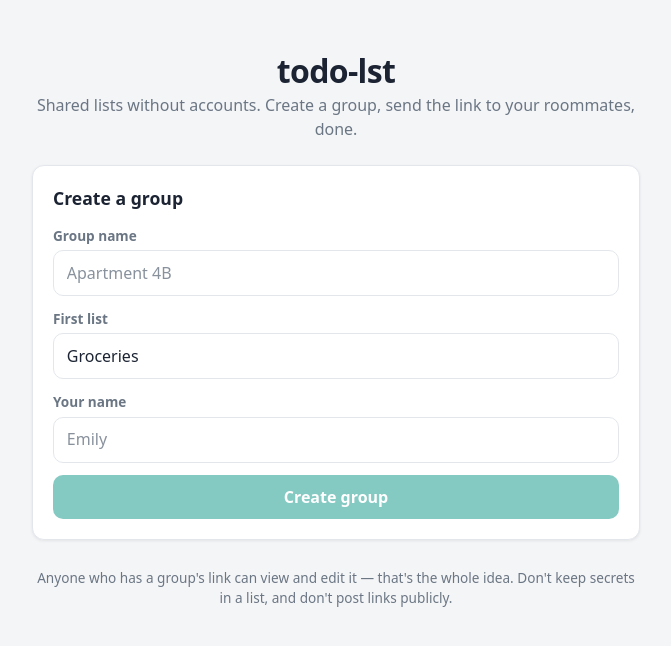
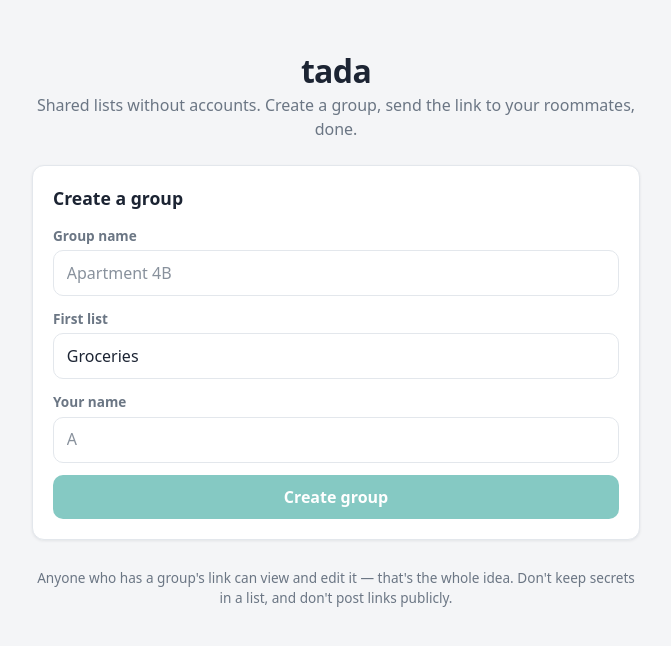
Before and after one commit to ezxzeng/tada, a SvelteKit app: page / in a window 1280 px wide. Shown: the top 646 px of the page, without its empty margins (304-975 px from the left). Built offline with nearby package versions, Linux system fonts and the light colour scheme.

Commit message:
renamed generic todo to tada

```diff
--- a/package.json
+++ b/package.json
@@ -1,5 +1,5 @@
 {
-	"name": "todo-lst",
+	"name": "tada",
 	"private": true,
 	"version": "0.0.1",
 	"type": "module",
--- a/src/routes/+error.svelte
+++ b/src/routes/+error.svelte
@@ -3,7 +3,7 @@
 </script>
 
 <svelte:head>
-	<title>{page.status} · todo-lst</title>
+	<title>{page.status} · tada</title>
 </svelte:head>
 
 <div class="wrap">
--- a/src/routes/+page.svelte
+++ b/src/routes/+page.svelte
@@ -53,12 +53,12 @@
 </script>
 
 <svelte:head>
-	<title>todo-lst · shared lists, no accounts</title>
+	<title>tada · shared lists, no accounts</title>
 	<meta name="description" content="Shared todo and grocery lists. No accounts — just share a link." />
 </svelte:head>
 
 <header class="hero">
-	<h1>todo-lst</h1>
+	<h1>tada</h1>
 	<p class="muted">
 		Shared lists without accounts. Create a group, send the link to your roommates, done.
 	</p>
@@ -77,7 +77,7 @@
 		</label>
 		<label>
 			<span>Your name</span>
-			<input type="text" bind:value={memberName} placeholder="Emily" maxlength="40" required />
+			<input type="text" bind:value={memberName} placeholder="A" maxlength="40" required />
 		</label>
 		<button class="btn" disabled={busy || !groupName.trim() || !memberName.trim()}>
 			{busy ? 'Creating…' : 'Create group'}
--- a/src/routes/g/[groupId]/+layout.svelte
+++ b/src/routes/g/[groupId]/+layout.svelte
@@ -24,7 +24,7 @@
 </script>
 
 <svelte:head>
-	<title>{sync.state.group.name} · todo-lst</title>
+	<title>{sync.state.group.name} · tada</title>
 </svelte:head>
 
 {#if sync.gone}
@@ -34,7 +34,7 @@
 {/if}
 
 <header>
-	<a class="home muted" href="/">todo-lst</a>
+	<a class="home muted" href="/">tada</a>
 	<div class="title-row">
 		<h1><a href="/g/{sync.groupId}">{sync.state.group.name}</a></h1>
 		<ShareButton path="/g/{sync.groupId}" />
```
Also changed, not shown: 2 other files (tests, documents, lock files or other folders).
